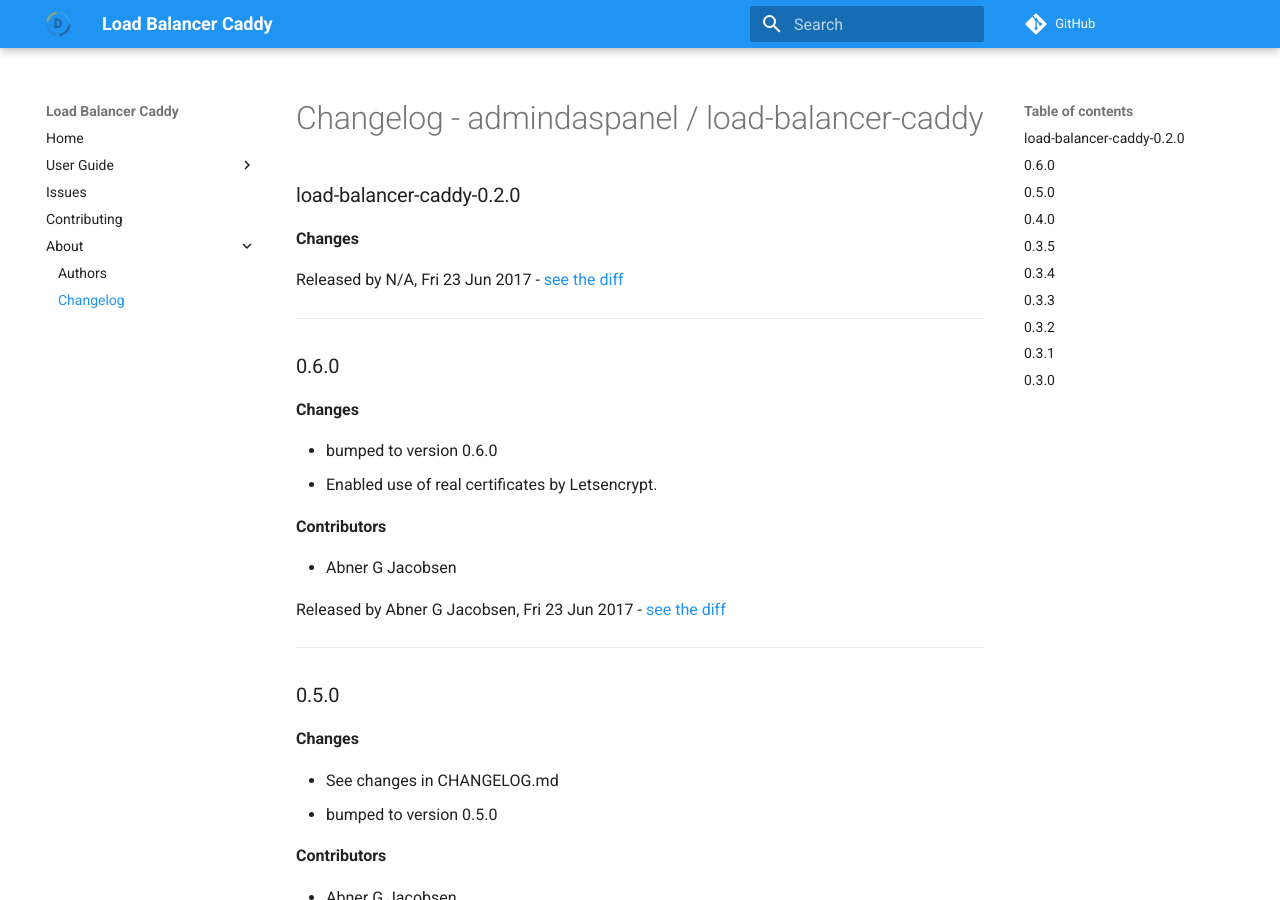
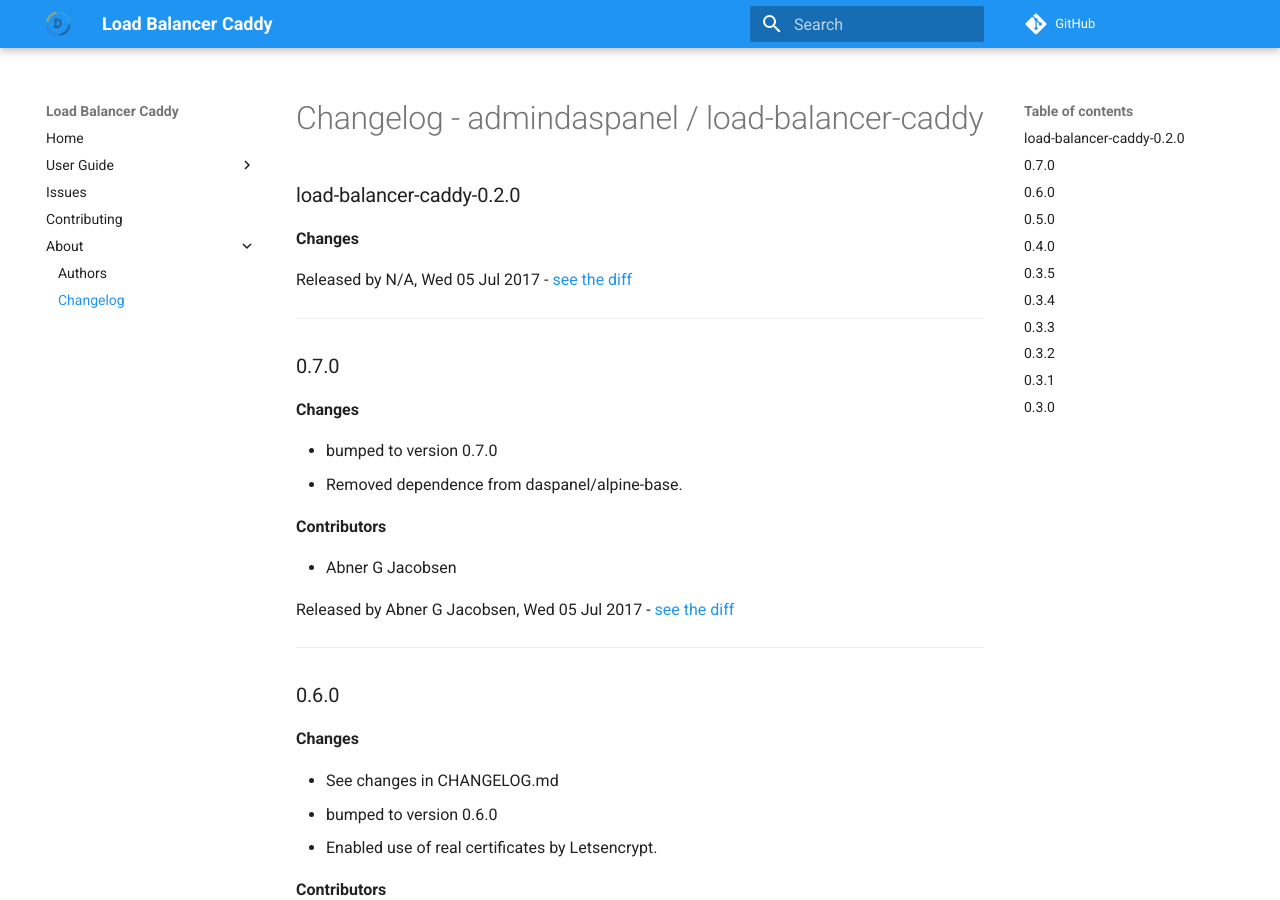
Before and after one commit to daspanel/load-balancer-caddy, an MkDocs documentation site: the page built from docs/changelog.md, in a window 1280 px wide and 900 px high. Built offline with MkDocs 1.6.1 and Material for MkDocs 9.7.7, drawn with Linux system fonts in a browser that asks for light colours; comment, search, counter and statistics services are not loaded; old or Windows-style settings are respelled for this version of MkDocs.

Commit message:
See changes in CHANGELOG.md

```diff
--- a/docs/changelog.md
+++ b/docs/changelog.md
@@ -4,13 +4,28 @@
 __Changes__
 
 
-Released by N/A, Fri 23 Jun 2017 -
+Released by N/A, Wed 05 Jul 2017 -
 [see the diff](https://github.com/admindaspanel/load-balancer-caddy/compare/...#diff)
+______________
+
+### 0.7.0
+__Changes__
+
+- bumped to version 0.7.0
+- Removed dependence from daspanel/alpine-base.
+
+__Contributors__
+
+- Abner G Jacobsen
+
+Released by Abner G Jacobsen, Wed 05 Jul 2017 -
+[see the diff](https://github.com/admindaspanel/load-balancer-caddy/compare/0.6.0...0.7.0#diff)
 ______________
 
 ### 0.6.0
 __Changes__
 
+- See changes in CHANGELOG.md
 - bumped to version 0.6.0
 - Enabled use of real certificates by Letsencrypt.
 
```
Also changed, not shown: CHANGELOG.md (+16 -1 lines).
